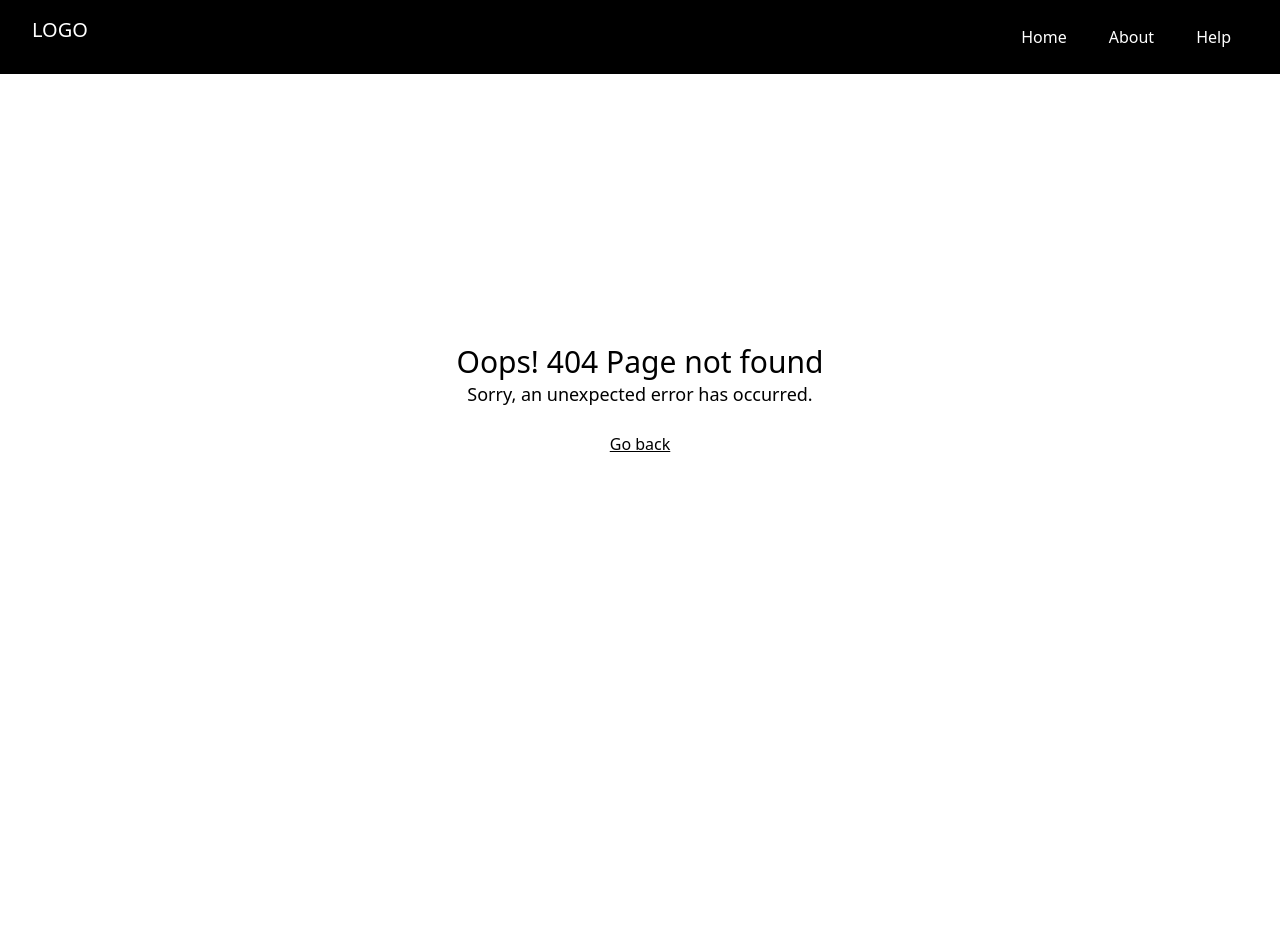
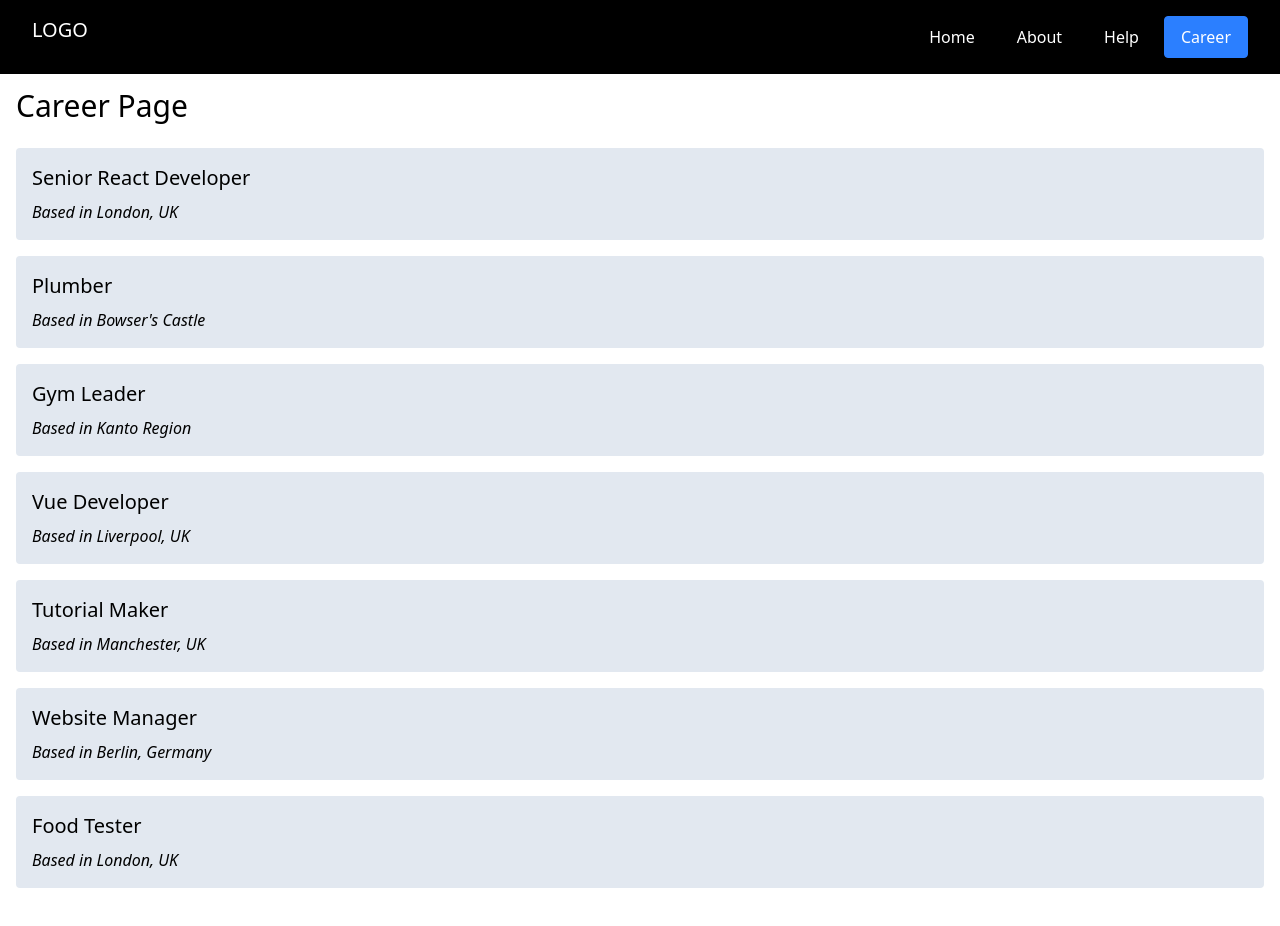
Before and after one commit to sether31/React-Routing, a React (Vite) app: page /careers in a window 1280 px wide. Before the commit this address had no page. Shown: the top 926 px of the page. Before the commit the page ends 800 px from the top, so only its background shows below. Built offline with nearby package versions, Linux system fonts and the light colour scheme; data requests are answered from the project's data file.

Commit message:
feat(career page): Create career page and install json server
- Install json server.
- Create career page and display career list.
- Each list can be click to go to career details.
- Career page and career details have error page error as fallback when fetching is not working.

```diff
--- a/package.json
+++ b/package.json
@@ -11,6 +11,7 @@
   },
   "dependencies": {
     "@tailwindcss/vite": "^4.1.13",
+    "json-server": "^1.0.0-beta.3",
     "react": "^19.1.1",
     "react-dom": "^19.1.1",
     "react-router-dom": "^7.9.2",
--- /dev/null
+++ b/src/layouts/CareerLayout.jsx
@@ -0,0 +1,14 @@
+import { Outlet } from "react-router-dom";
+
+function CareerLayout() {
+  return (
+    <section>
+      <h1 className="mt-22 text-3xl">Career Page</h1>
+
+      <br/>
+      <Outlet />
+    </section>
+  )
+}
+
+export default CareerLayout;
--- a/src/layouts/RootLayout.jsx
+++ b/src/layouts/RootLayout.jsx
@@ -16,6 +16,9 @@ export default function RootLayout() {
           <NavLink to="help" className={({ isActive }) => isActive ? 'active' : 'border border-black px-4 py-2'}>
             Help
           </NavLink>
+           <NavLink to="careers" className={({ isActive }) => isActive ? 'active' : 'border border-black px-4 py-2'}>
+            Career
+          </NavLink>
         </nav>
       </header>
       <main className="container-xl">
--- /dev/null
+++ b/src/pages/career/career.jsx
@@ -0,0 +1,36 @@
+import { Link, useLoaderData } from "react-router-dom";
+
+export default function Career() {
+  const careers = useLoaderData();
+  console.log(careers)
+
+  return (
+    <div className="mb-20">
+      {careers.map((career) => (
+        <Link
+          className="grid gap-2 p-4 mb-4 rounded-sm bg-slate-200"
+          to={career.id}
+          key={career.id}
+        >
+          <p className="text-xl hover:text-blue-500 font-medium">
+            {career.title}
+          </p>
+          <p className="italic">
+            Based in {career.location}
+          </p>
+        </Link>
+      ))}
+    </div>
+  )
+}
+
+// loaders
+export const careerLoader = async () => {
+  const res = await fetch('http://localhost:4000/careers')
+
+  if(!res.ok) {
+    throw Error('Could not fetch the careers')
+  }
+
+  return res.json();
+}
--- /dev/null
+++ b/src/pages/career/careerDetails.jsx
@@ -0,0 +1,33 @@
+import { Link, useLoaderData } from "react-router-dom"
+
+export default function CareerDetails() {
+  const career = useLoaderData();
+  return (
+    <>
+      <Link to="/careers">
+        <p className="underline mb-8">Go back</p>
+      </Link>
+
+      <div className="grid gap-2 p-4 rounded-sm bg-slate-200">
+        <h2 className="text-2xl font-bold">Career Details for {career.title}</h2>
+        <p>Starting salary: ₱{career.salary.toLocaleString()}</p>
+        <p>Location: {career.location}</p>
+        <p>
+          Details: <br/>
+          Lorem ipsum dolor sit amet consectetur adipisicing elit. Culpa dicta iste earum quas autem, adipisci placeat, voluptate dolor ratione vitae nam corrupti veritatis non! Quaerat earum labore quibusdam consectetur voluptatem.
+        </p>
+      </div>
+    </>
+  )
+}
+
+export const careerDetailsLoader = async ({ params }) => {
+  const { id } = params;
+  const res = await fetch('http://localhost:4000/careers/' + id);
+
+  if(!res.ok){
+    throw Error('Could not find career')
+  }
+  return res.json();
+
+}
--- /dev/null
+++ b/src/pages/career/careerError.jsx
@@ -0,0 +1,17 @@
+import { Link, useRouteError } from "react-router-dom";
+
+export default function CareerError() {
+  const error = useRouteError();
+  const errorMessage = error?.statusText || error?.message || "Page not found";
+
+  return (
+    <div className="flex flex-col items-center justify-center text-center h-svh container-xl">
+      <h1 className="text-3xl">
+        Oops! {errorMessage}
+      </h1>
+      <p className="text-lg">Sorry, an unexpected error has occurred.</p>
+      <br/>
+      <Link className="underline" to="/">Back to the Home Page</Link>
+    </div>
+  );
+}
--- a/src/routes.jsx
+++ b/src/routes.jsx
@@ -3,12 +3,16 @@ import { createBrowserRouter } from "react-router-dom";
 // layout
 import RootLayout from "./layouts/RootLayout";
 import HelpLayout from "./layouts/HelpLayout";
+import CareerLayout from "./layouts/CareerLayout";
 // pages
 import Home from "./pages/home";
 import About from "./pages/about";
 import Faq from "./pages/help/faq";
 import Contact from "./pages/help/contact";
 import ErrorPage from "./pages/errorPage";
+import Career, { careerLoader } from "./pages/career/career";
+import CareerDetails, { careerDetailsLoader } from "./pages/career/careerDetails";
+import CareerError from "./pages/career/careerError";
 
 const router = createBrowserRouter([
   {
@@ -25,6 +29,23 @@ const router = createBrowserRouter([
           { path: "contact", element: <Contact/> },
         ]
        },
+       {
+        path: "careers",
+        element: <CareerLayout />,
+        errorElement: <CareerError />,
+        children: [
+          {
+            index: true,
+            element: <Career />,
+            loader: careerLoader
+          },
+          {
+            path: ":id",
+            element: <CareerDetails />,
+            loader: careerDetailsLoader
+          }
+        ]
+       },
       { path: "*", element: <ErrorPage />},
     ],
   },
```
Also changed, not shown: 1 other file (tests, documents, lock files or other folders).
